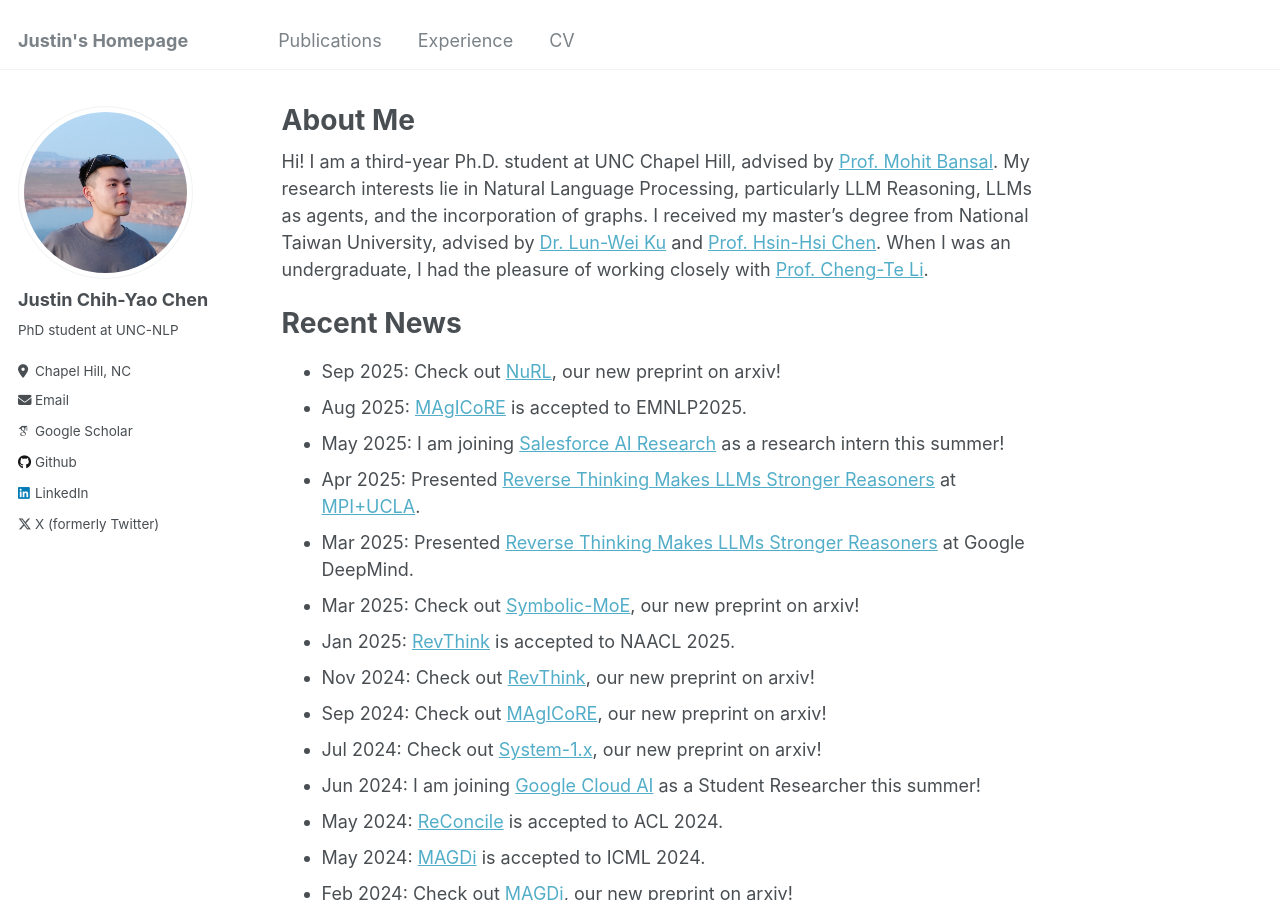
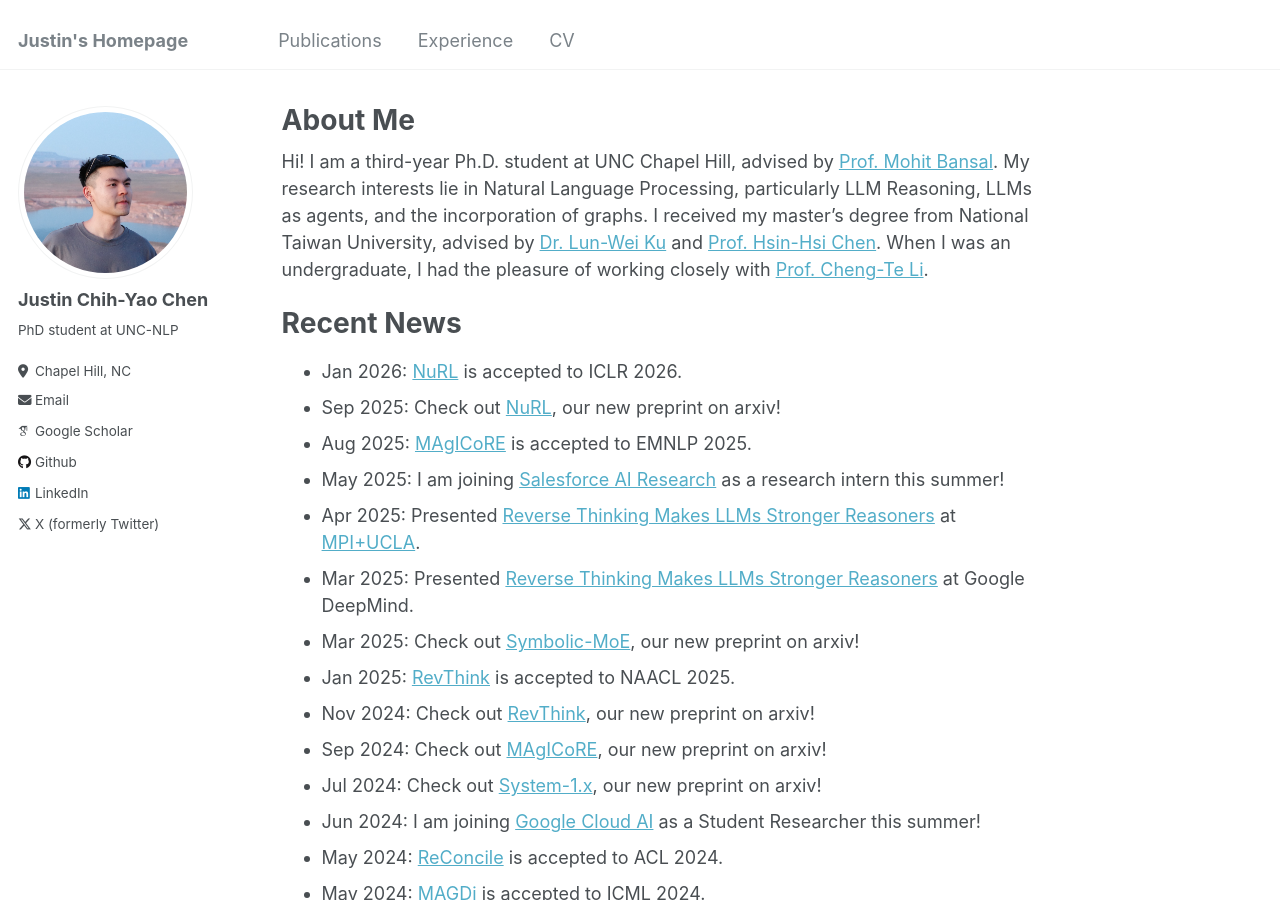
Before and after one commit to dinobby/dinobby.github.io, a Jekyll site: the page built from _pages/about.md, in a window 1280 px wide and 900 px high. Built offline with Jekyll 4.4.1, drawn with Linux system fonts in a browser that asks for light colours; some web fonts are replaced.

Commit message:
Update about.md

```diff
--- a/_pages/about.md
+++ b/_pages/about.md
@@ -10,8 +10,9 @@ redirect_from:
 Hi! I am a third-year Ph.D. student at UNC Chapel Hill, advised by [Prof. Mohit Bansal](https://www.cs.unc.edu/~mbansal/){:target="\_blank"}. My research interests lie in Natural Language Processing, particularly LLM Reasoning, LLMs as agents, and the incorporation of graphs. I received my master's degree from National Taiwan University, advised by [Dr. Lun-Wei Ku](https://www.iis.sinica.edu.tw/pages/lwku/index_zh.html){:target="\_blank"} and [Prof. Hsin-Hsi Chen](http://nlg.csie.ntu.edu.tw/advisor.php){:target="\_blank"}. When I was an undergraduate, I had the pleasure of working closely with [Prof. Cheng-Te Li](https://sites.google.com/view/chengteli/){:target="\_blank"}.
 
 # Recent News
+- Jan 2026: [NuRL](https://arxiv.org/abs/2509.25666) is accepted to ICLR 2026.
 - Sep 2025: Check out [NuRL](https://arxiv.org/abs/2509.25666), our new preprint on arxiv!
-- Aug 2025: [MAgICoRE](https://arxiv.org/abs/2409.12147) is accepted to EMNLP2025.
+- Aug 2025: [MAgICoRE](https://arxiv.org/abs/2409.12147) is accepted to EMNLP 2025.
 - May 2025: I am joining [Salesforce AI Research](https://www.salesforceairesearch.com/) as a research intern this summer!
 - Apr 2025: Presented [Reverse Thinking Makes LLMs Stronger Reasoners](https://arxiv.org/abs/2411.19865) at [MPI+UCLA](https://www.mis.mpg.de/events/series/math-machine-learning-seminar-mpi-mis-ucla).
 - Mar 2025: Presented [Reverse Thinking Makes LLMs Stronger Reasoners](https://arxiv.org/abs/2411.19865) at Google DeepMind.
```
